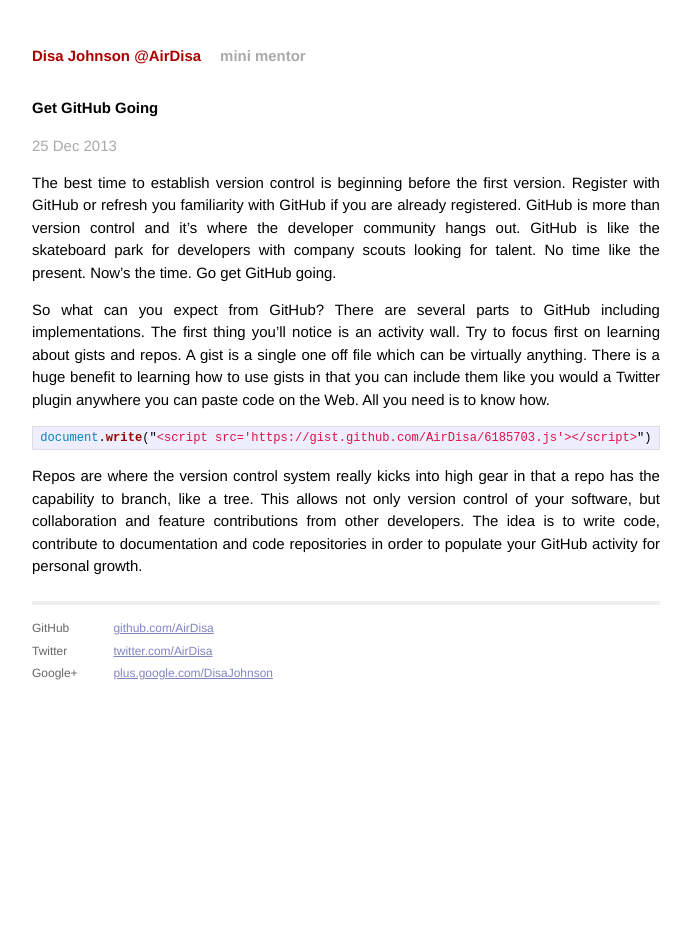
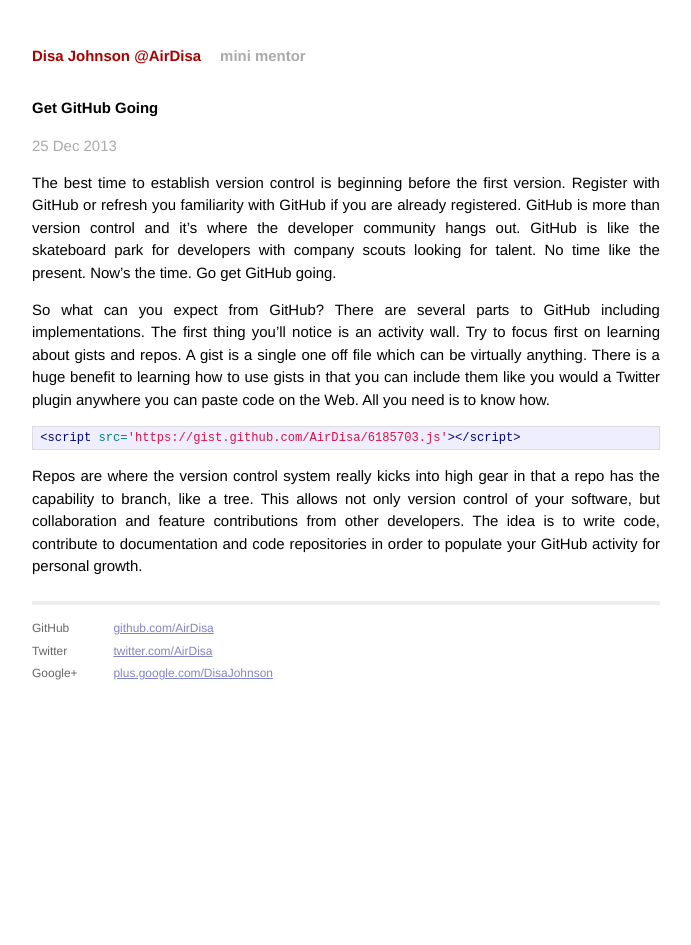
Before and after one commit to AirDisa/airdisa.github.io, a Jekyll site: the page built from _posts/2013-12-25-get-github-going.markdown, in a window 1280 px wide. Shown: the whole page, without its empty margins (294-985 px from the left). Built offline with Jekyll 4.4.1, drawn with Linux system fonts in a browser that asks for light colours; Markdown is read by kramdown in place of the engine named in the settings.

Commit message:
[0.0.24 Blog] Settle on html highlight after js fun

```diff
--- a/_posts/2013-12-25-get-github-going.markdown
+++ b/_posts/2013-12-25-get-github-going.markdown
@@ -10,8 +10,8 @@
 
 So what can you expect from GitHub? There are several parts to GitHub including implementations. The first thing you'll notice is an activity wall. Try to focus first on learning about gists and repos. A gist is a single one off file which can be virtually anything. There is a huge benefit to learning how to use gists in that you can include them like you would a Twitter plugin anywhere you can paste code on the Web. All you need is to know how.
 
-{% highlight javascript %}
-document.write("<script src='https://gist.github.com/AirDisa/6185703.js'></script>")
+{% highlight html %}
+<script src='https://gist.github.com/AirDisa/6185703.js'></script>
 {% endhighlight %}
 
 Repos are where the version control system really kicks into high gear in that a repo has the capability to branch, like a tree. This allows not only version control of your software, but collaboration and feature contributions from other developers. The idea is to write code, contribute to documentation and code repositories in order to populate your GitHub activity for personal growth.
```
Also changed, not shown: 3 other files.
